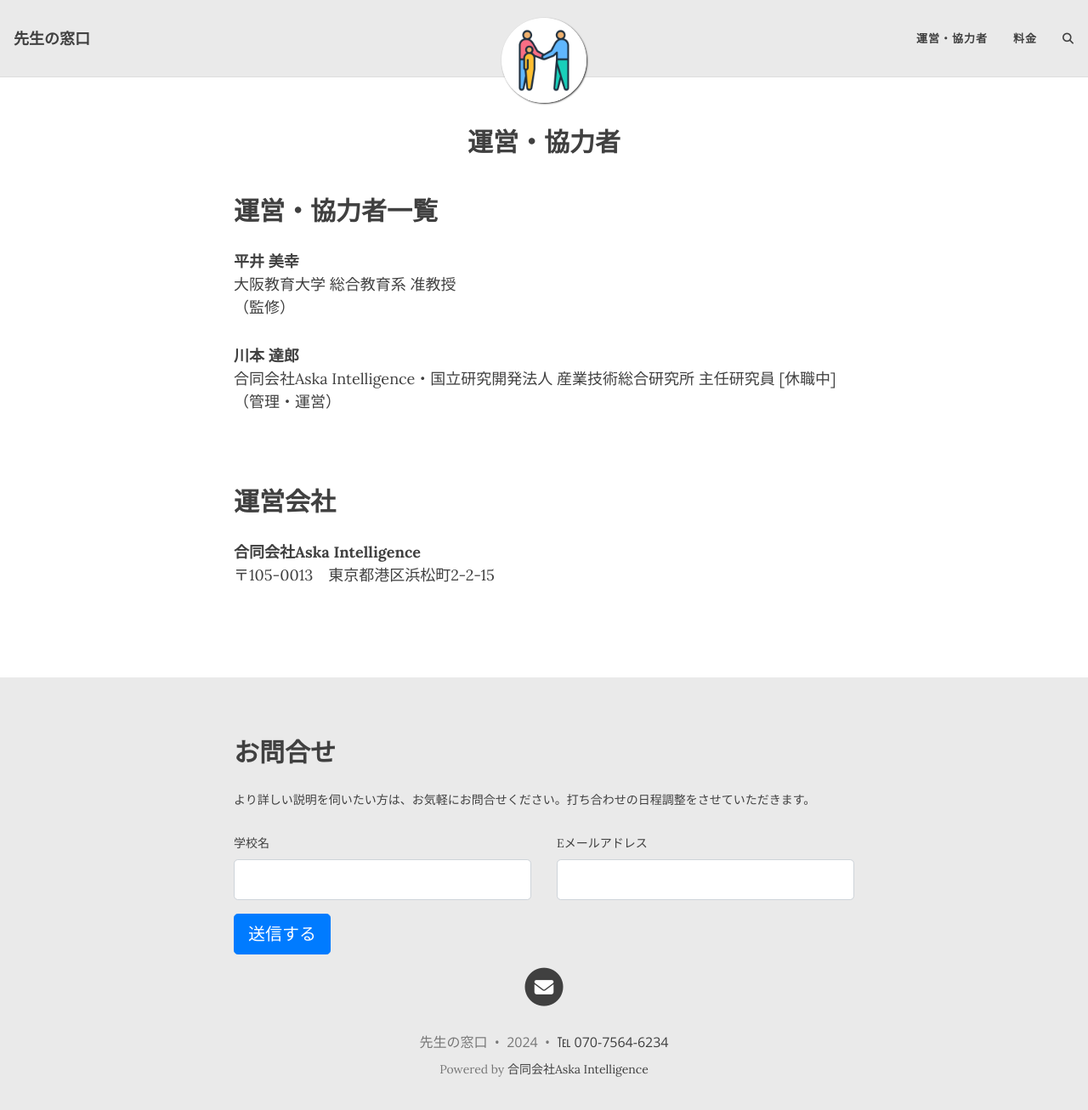
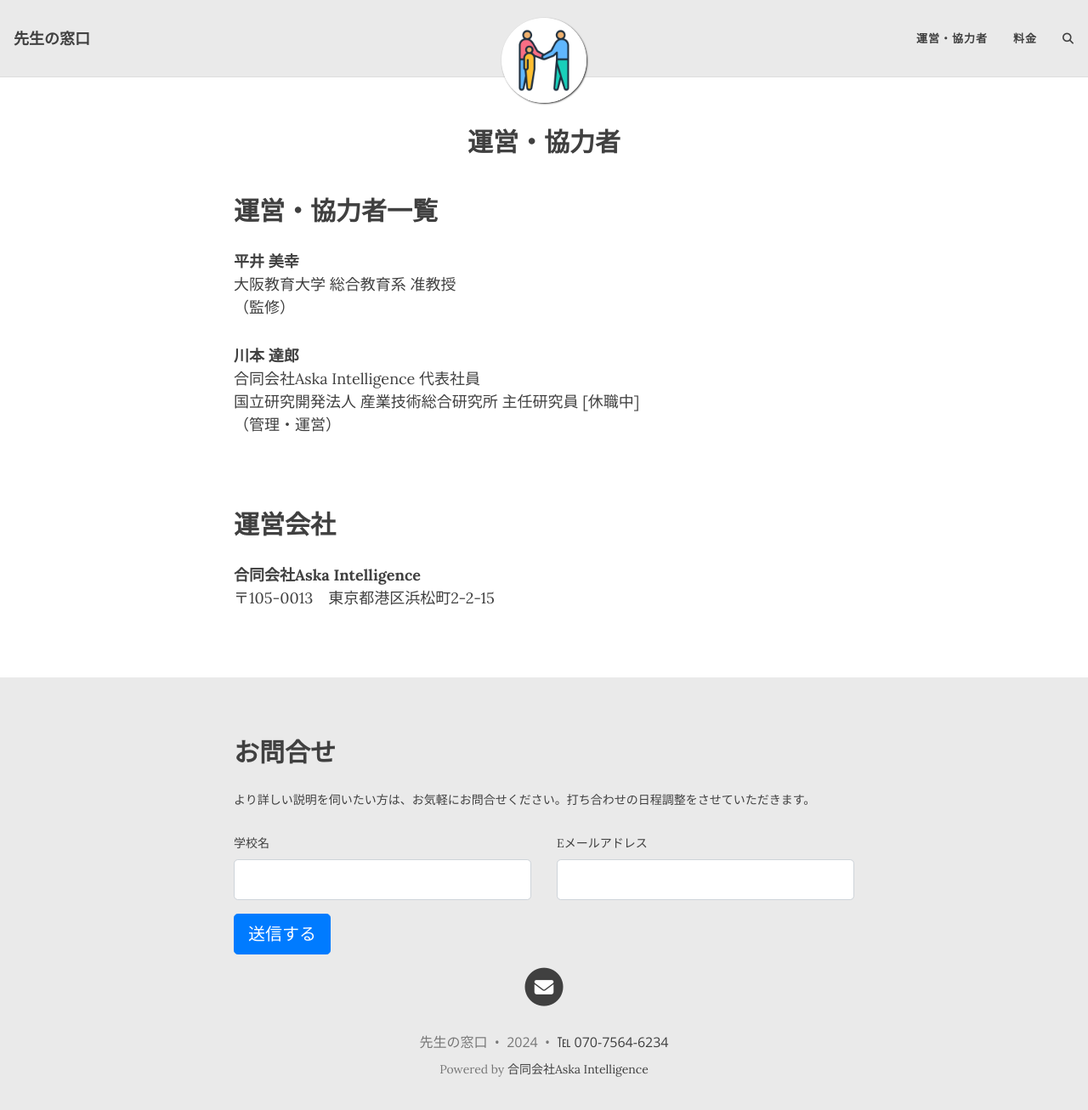
Before and after one commit to Sensei-Madoguchi/Sensei-Madoguchi.github.io, a Jekyll site: the page built from aboutus.md, in a window 1280 px wide and 1319 px high. Shown: the top 1306 px of the window at 85% size. Built offline with Jekyll 4.4.1, drawn with Linux system fonts in a browser that asks for light colours; comment, search, counter and statistics services are not loaded.

Commit message:
Update aboutus & replace video

```diff
--- a/aboutus.md
+++ b/aboutus.md
@@ -11,7 +11,8 @@ subtitle:
 （監修）
 
 **川本 達郎** <br>
-合同会社Aska Intelligence・国立研究開発法人 産業技術総合研究所 主任研究員 [休職中] <br>
+合同会社Aska Intelligence 代表社員 <br>
+国立研究開発法人 産業技術総合研究所 主任研究員 [休職中] <br>
 （管理・運営）
 
 
--- a/index.html
+++ b/index.html
@@ -44,7 +44,7 @@ subtitle:
 
         <div class="embed-responsive embed-responsive-16by9">
           <!-- YouTube動画のiframe -->
-          <iframe class="embed-responsive-item" src="https://www.youtube.com/embed/EQdds7IzECQ?si=B-9FM8gKlJtROwPv" title="YouTube video player" frameborder="0" allow="accelerometer; autoplay; clipboard-write; encrypted-media; gyroscope; picture-in-picture; web-share" referrerpolicy="strict-origin-when-cross-origin" allowfullscreen></iframe>
+          <iframe class="embed-responsive-item" src="https://www.youtube.com/embed/AmN7W7vkJzw?si=q-xPb2u8xSL18M_-" title="YouTube video player" frameborder="0" allow="accelerometer; autoplay; clipboard-write; encrypted-media; gyroscope; picture-in-picture; web-share" referrerpolicy="strict-origin-when-cross-origin" allowfullscreen></iframe>
         </div>
 
       </div>
```
